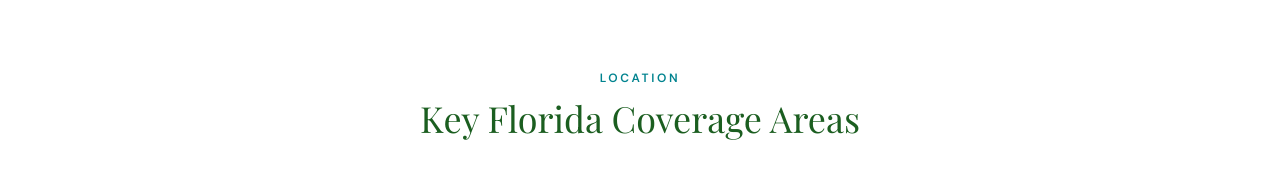
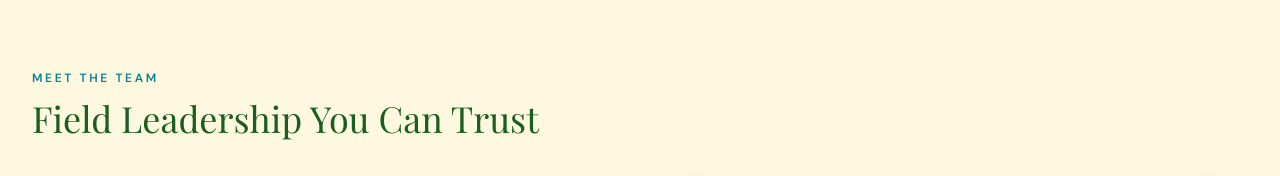
Before and after one commit to ccrozz/evergreensolutionsfl.com, a Next.js app: page / in a window 1280 px wide. Shown: the part 2580-2756 px from the top of the page. Built offline with nearby package versions, Linux system fonts and the light colour scheme.

Commit message:
Satellite dup delete

```diff
--- a/src/app/page.tsx
+++ b/src/app/page.tsx
@@ -1,7 +1,6 @@
 import Hero from "@/components/sections/Hero";
 import ServicesStrip from "@/components/sections/ServicesStrip";
 import CoverageMap from "@/components/sections/CoverageMap";
-import LocationStats from "@/components/sections/LocationStats";
 import TeamSection from "@/components/sections/TeamSection";
 import CaseStudies from "@/components/sections/CaseStudies";
 import CtaBand from "@/components/sections/CtaBand";
@@ -12,7 +11,6 @@ export default function Home() {
       <Hero />
       <ServicesStrip />
       <CoverageMap />
-      <LocationStats />
       <TeamSection />
       <CaseStudies />
       <CtaBand />
--- a/src/components/ui/FloridaMap.tsx
+++ b/src/components/ui/FloridaMap.tsx
@@ -9,7 +9,7 @@ type CityPin = {
 const CITY_PINS: CityPin[] = [
   // Percent coordinates tuned to the daytime full-state image in /public/florida-satellite.jpg.
   { label: "Jacksonville", x: 55, y: 37 },
-  { label: "Orlando", x: 52, y: 55 },
+  { label: "Orlando", x: 52, y: 49 },
   { label: "Tampa", x: 43, y: 59 },
   { label: "Fort Myers", x: 50, y: 72 },
   { label: "Miami", x: 69, y: 82 },
```
